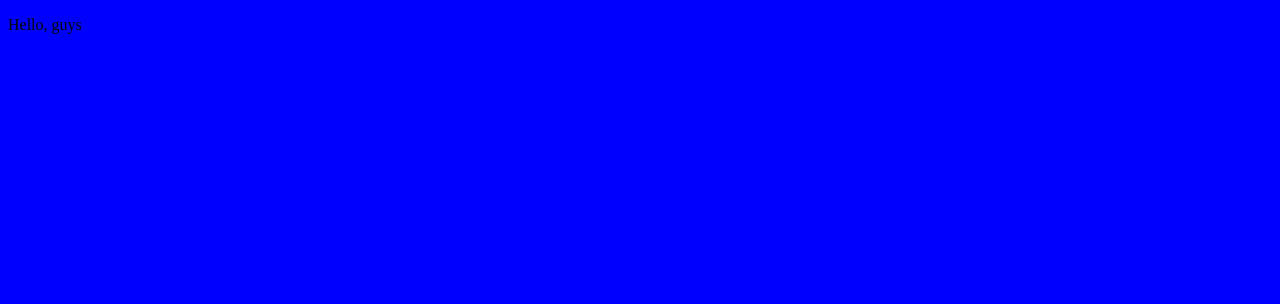
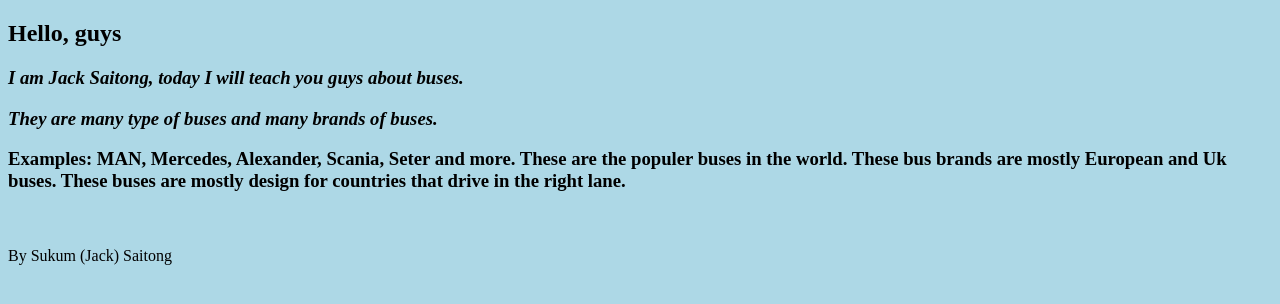
Before and after one commit to SukumSaitong/Saitong-Sukum-3M, a plain HTML site: page index.html in a window 1280 px wide. Drawn offline with Linux system fonts and the light colour scheme.

Commit message:
Update index.html

```diff
--- a/index.html
+++ b/index.html
@@ -6,7 +6,28 @@
 		    Jack's Website
 	    </title>
 	</head>
-	<body bgcolor="Blue">
-	    <p>
+	<body bgcolor="Lightblue">
+	    <H2>
          Hello, guys
-        </p>
+        </H2>
+		<H3>
+		<i>
+		 I am Jack Saitong, today I will teach you guys about buses.
+		</i>
+		</H3>
+		<H3>
+		<i>
+		 They are many type of buses and many brands of buses.
+		</i>
+		</H3>
+		<MAIN>
+		<H3>
+		  Examples: MAN, Mercedes, Alexander, Scania, Seter and more. These are the populer buses in the world.
+		  These bus brands are mostly European and Uk buses. These buses are mostly design for countries that drive in the right lane.
+		</H3
+		</MAIN>
+		<BR>
+		</BR>
+		<Footer>
+		 By Sukum (Jack) Saitong
+		</Footer>
```
